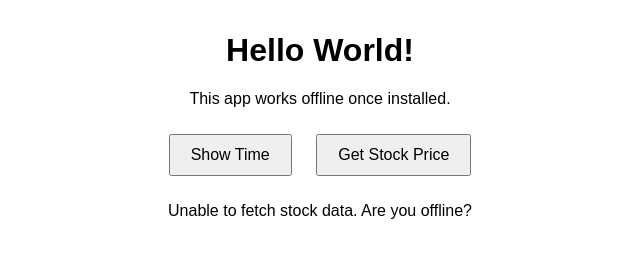
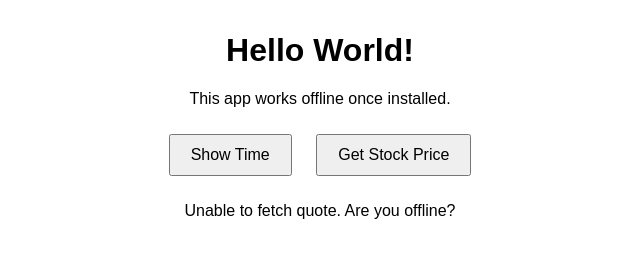
Before and after one commit to ilyatch/pwaExperiment2, a plain HTML site: page index.html in a window 1280 px wide. Both pictures are taken after a click on the button "Get Stock Price". Shown: the full height of the page, 320-960 px from the left. Drawn offline with Linux system fonts and the light colour scheme; no server answers.

Commit message:
Update index.html

```diff
--- a/index.html
+++ b/index.html
@@ -42,15 +42,14 @@
 
     // Get stock price (or fallback if offline)
     stockButton.addEventListener('click', () => {
-      fetch('https://api.coindesk.com/v1/bpi/currentprice/USD.json')
-        .then(response => response.json())
-        .then(data => {
-          const price = data.bpi.USD.rate;
-          output.textContent = `Bitcoin Price: $${price}`;
-        })
-        .catch(err => {
-          output.textContent = "Unable to fetch stock data. Are you offline?";
-        });
+     fetch('https://api.quotable.io/random')
+  .then(response => response.json())
+  .then(data => {
+    output.textContent = `"${data.content}" — ${data.author}`;
+  })
+  .catch(() => {
+    output.textContent = "Unable to fetch quote. Are you offline?";
+  });
     });
   </script>
 </body>
```
